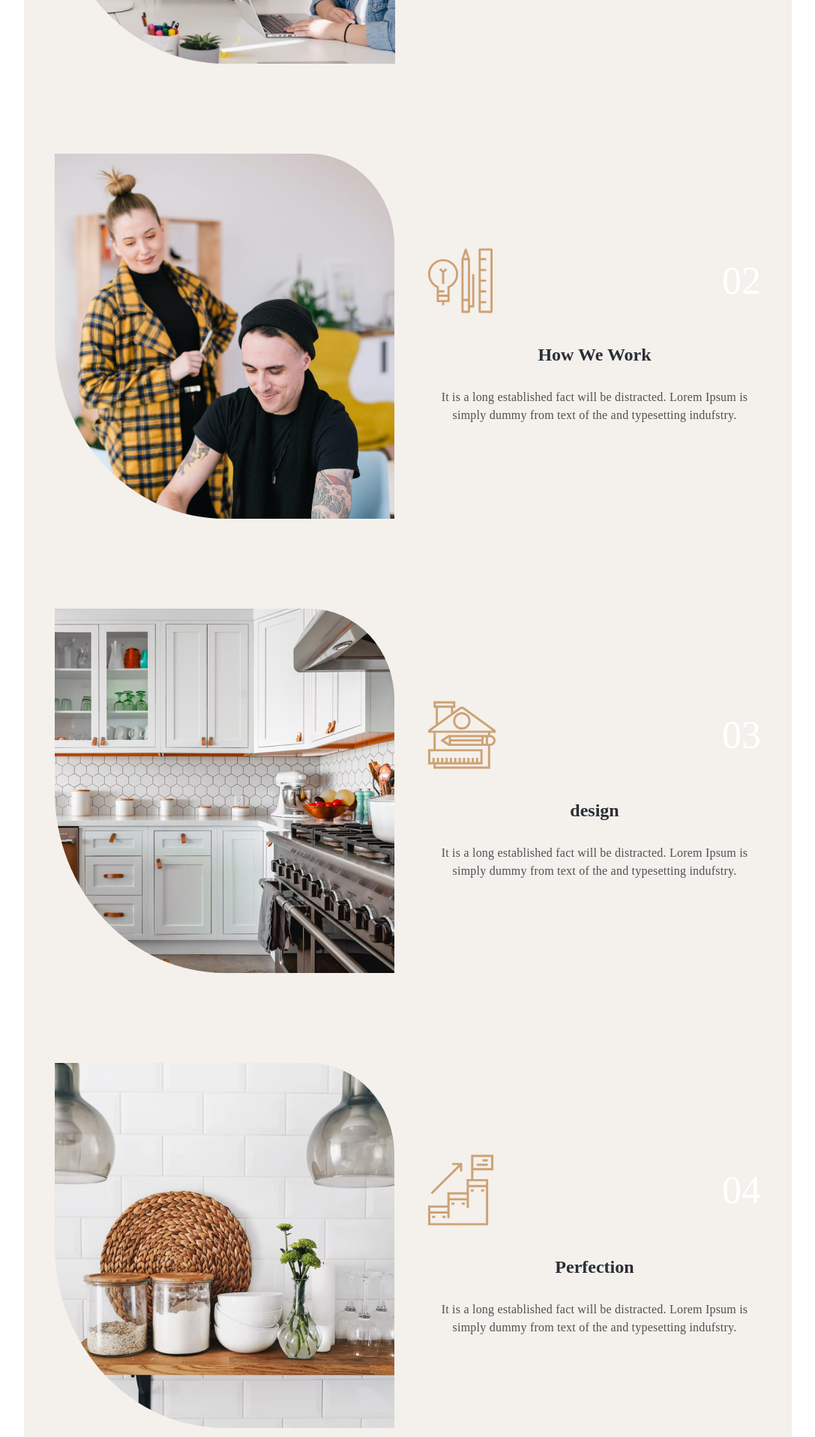
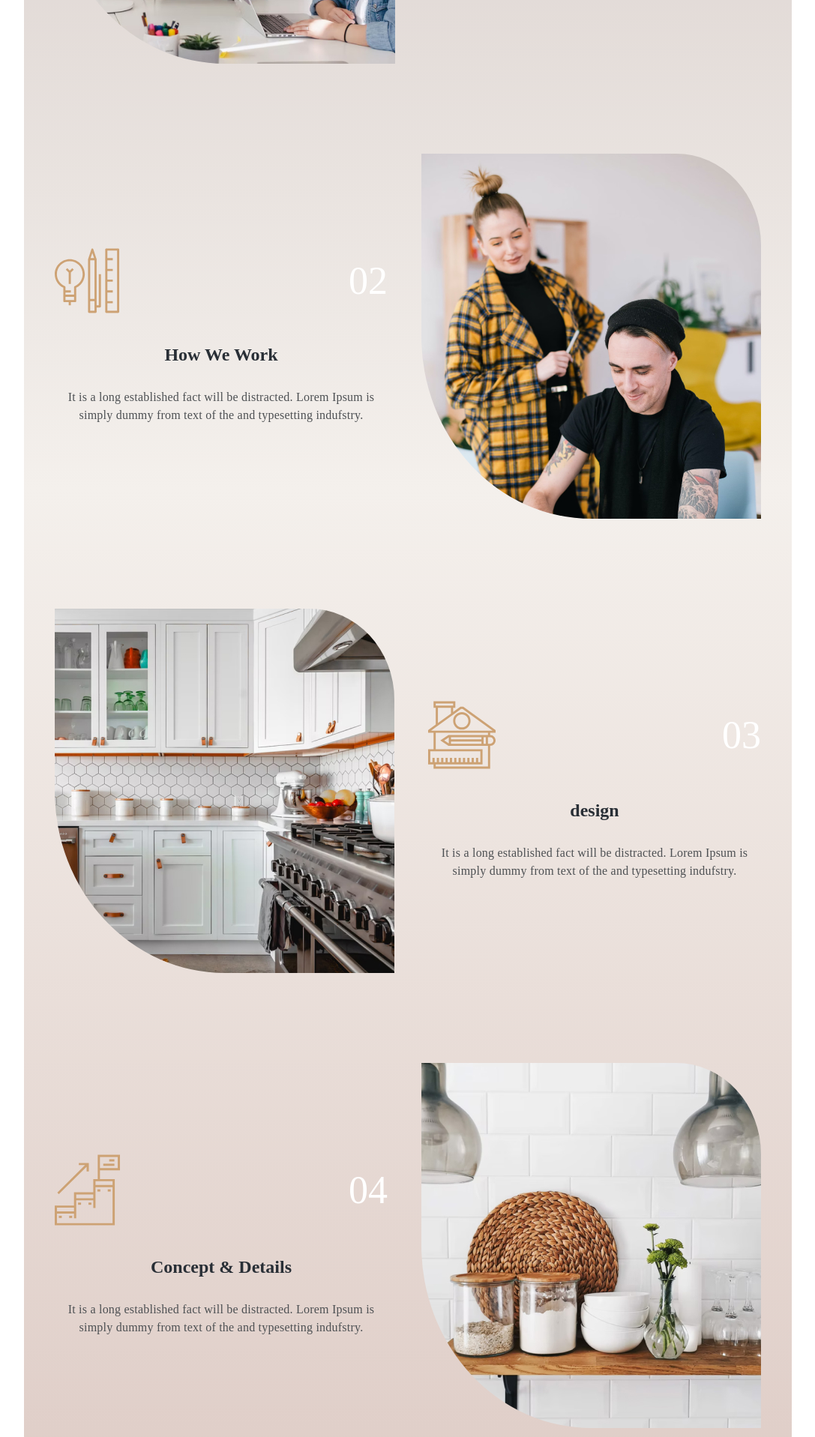
Before and after one commit to AlekseevAndreyG/InteriorDesignWebflow, a React (Create React App) app: page /services-page in a window 1280 px wide. Shown: the part 1738-3655 px from the top of the page at 75% size, without its empty margins (96-1183 px from the left). Built offline with nearby package versions, Linux system fonts and the light colour scheme.

Commit message:
закончил страницу и внес небольшие фиксы

```diff
--- a/src/Pages/MainPage/MainPage.js
+++ b/src/Pages/MainPage/MainPage.js
@@ -10,8 +10,8 @@ import OurPartnersMobile from "./components/OurPartners/OurPartnersMobile/OurPar
 import FollowOurProjects from "./components/FollowOurProjects/FollowOurProjects";
 import FollowOurProjectMobile from "./components/FollowOurProjects/FollowOurProjectMobile/FollowOurProjectMobile";
 import CounterTotal from "./components/CounterTotal/CounterTotal";
-import WannaJoin from "./components/WannaJoin/WannaJoin";
 import ArcticleAndNews from "./components/ArcticleAndNews/ArcticleAndNews";
+import WannaJoin from "../../components/WannaJoin/WannaJoin";
 
 const MainPage = () => {
   return (
--- a/src/Pages/MainPage/components/FollowOurProjects/FollowOurProjectMobile/FollowOurProjectMobile.js
+++ b/src/Pages/MainPage/components/FollowOurProjects/FollowOurProjectMobile/FollowOurProjectMobile.js
@@ -31,7 +31,7 @@ const FollowOurProjectMobile = () => {
     <section className="follow-our-projects-mobile">
       <div className="container">
         <div className="slider-container">
-          <h3>followour projects</h3>
+          <h3>follow our projects</h3>
           <Slider
             arrows={false}
             autoplay={false}
--- a/src/Pages/ServicesPage/ServicesPage.js
+++ b/src/Pages/ServicesPage/ServicesPage.js
@@ -1,12 +1,14 @@
 import React from "react";
 import ServicesHeading from "./components/SevicesHeading/ServicesHeading";
 import ServicesHowWeWork from "./components/ServicesHowWeWork/ServicesHowWeWork";
+import WannaJoin from "../../components/WannaJoin/WannaJoin";
 
 function ServicesPage() {
   return (
     <section className="services-page">
       <ServicesHeading />
       <ServicesHowWeWork />
+      <WannaJoin />
     </section>
   );
 }
--- a/src/Pages/ServicesPage/components/ServicesHowWeWork/ServicesHowWeWork.css
+++ b/src/Pages/ServicesPage/components/ServicesHowWeWork/ServicesHowWeWork.css
@@ -8,7 +8,7 @@
   flex-direction: column;
   justify-content: space-between;
   gap: 80px;
-  background: #f4f0ec;
+  background: linear-gradient(to bottom, #d1c6c3 0%, #f4f0ec 50%, #ceb1a9 140%);
   border-radius: 70px;
   padding: 10% 4% 8% 4%;
 }
@@ -106,3 +106,24 @@
   line-height: 150%; /* 33px */
   letter-spacing: 0.22px;
 }
+
+@media screen and (max-width: 690px) {
+  .services-how-we-work-cart {
+    display: flex;
+    flex-direction: row;
+    align-items: center;
+    gap: 30px;
+  }
+
+  .services-how-we-work-cart-title-img {
+    width: 45px;
+    height: 45px;
+  }
+  .services-how-we-work-cart-wrap {
+    gap: 15px;
+  }
+
+  .services-how-we-work-cart-text {
+    gap: 10px;
+  }
+}
--- a/src/Pages/ServicesPage/components/ServicesHowWeWork/ServicesHowWeWork.js
+++ b/src/Pages/ServicesPage/components/ServicesHowWeWork/ServicesHowWeWork.js
@@ -1,43 +1,122 @@
 import React from "react";
-import ServicesHowWeWorkData from "../../../../components/Arrays/ServicesHowWeWorkData";
+import Aos from "aos";
 import "./ServicesHowWeWork.css";
-
-const ServicesHowWeWork = () => {
+function ServicesHowWeWork() {
   return (
     <section className="services-how-we-work">
       <div className="container">
         <div className="services-how-we-work-wrap">
           <div className="services-how-we-work-heading">
-            <h1>How We Work</h1>
-            <span>
+            <h1 data-aos="fade-left" >How We Work</h1>
+            <span data-aos="fade-right">
               It is a long established fact will be distracted.Lorem Ipsum is
               simply dummy text of the printing and typesetting industry.
             </span>
           </div>
           <div className="services-how-we-work-carts">
-            {ServicesHowWeWorkData.map((service, index) => (
-              <div className="services-how-we-work-cart" key={index}>
+            <div data-aos="fade-up" className="services-how-we-work-cart">
               <img
                 className="services-how-we-work-cart-img"
-                  src={service.image}
+                src="img/services-page/carts/services-concept-details.jpg"
                 alt="img"
               ></img>
               <div className="services-how-we-work-cart-wrap">
                 <div className="services-how-we-work-cart-title">
                   <img
                     className="services-how-we-work-cart-title-img"
-                      src={`img/services-page/${service.icon}`}
+                    src="img/services-page/icon/concept-and-details.svg"
                     alt="img"
                   ></img>
-                    <div className="count-cart">{service.count}</div>
+                  <div className="count-cart">01</div>
                 </div>
                 <div className="services-how-we-work-cart-text">
-                    <h2>{service.title}</h2>
-                    <p>{service.description}</p>
+                  <h2>Concept & Details</h2>
+                  <p>
+                    It is a long established fact will be distracted. Lorem
+                    Ipsum is simply dummy from text of the and typesetting
+                    indufstry.{" "}
+                  </p>
                 </div>
               </div>
             </div>
-            ))}
+
+            <div data-aos="fade-up" className="services-how-we-work-cart">
+              <div className="services-how-we-work-cart-wrap">
+                <div className="services-how-we-work-cart-title">
+                  <img
+                    className="services-how-we-work-cart-title-img"
+                    src="img/services-page/icon/idea-for-work.svg"
+                    alt="img"
+                  ></img>
+                  <div className="count-cart">02</div>
+                </div>
+                <div className="services-how-we-work-cart-text">
+                  <h2>How We Work</h2>
+                  <p>
+                    It is a long established fact will be distracted. Lorem
+                    Ipsum is simply dummy from text of the and typesetting
+                    indufstry.{" "}
+                  </p>
+                </div>
+              </div>
+              <img
+                className="services-how-we-work-cart-img"
+                src="img/services-page/carts/services-idea-for-work.jpg"
+                alt="img"
+              ></img>
+            </div>
+
+            <div data-aos="fade-up" className="services-how-we-work-cart">
+              <img
+                className="services-how-we-work-cart-img"
+                src="img/services-page/carts/services-design.jpg"
+                alt="img"
+              ></img>
+              <div className="services-how-we-work-cart-wrap">
+                <div className="services-how-we-work-cart-title">
+                  <img
+                    className="services-how-we-work-cart-title-img"
+                    src="img/services-page/icon/design.svg"
+                    alt="img"
+                  ></img>
+                  <div className="count-cart">03</div>
+                </div>
+                <div className="services-how-we-work-cart-text">
+                  <h2>design</h2>
+                  <p>
+                    It is a long established fact will be distracted. Lorem
+                    Ipsum is simply dummy from text of the and typesetting
+                    indufstry.{" "}
+                  </p>
+                </div>
+              </div>
+            </div>
+
+            <div data-aos="fade-up" className="services-how-we-work-cart">
+              <div className="services-how-we-work-cart-wrap">
+                <div className="services-how-we-work-cart-title">
+                  <img
+                    className="services-how-we-work-cart-title-img"
+                    src="img/services-page/icon/perfection.svg"
+                    alt="img"
+                  ></img>
+                  <div className="count-cart">04</div>
+                </div>
+                <div className="services-how-we-work-cart-text">
+                  <h2>Concept & Details</h2>
+                  <p>
+                    It is a long established fact will be distracted. Lorem
+                    Ipsum is simply dummy from text of the and typesetting
+                    indufstry.{" "}
+                  </p>
+                </div>
+              </div>
+              <img
+                className="services-how-we-work-cart-img"
+                src="img/services-page/carts/services-perfection.jpg"
+                alt="img"
+              ></img>
+            </div>
           </div>
         </div>
       </div>
--- a/src/Pages/ServicesPage/components/SevicesHeading/ServicesHeading.css
+++ b/src/Pages/ServicesPage/components/SevicesHeading/ServicesHeading.css
@@ -63,12 +63,14 @@
   gap: 20px;
   padding: 20px 0 20px 0;
   align-items: center;
+  transition: all 0.3s ease-in-out;
 }
 
 .services-heading-text-cart:hover {
   padding: 20px 0 20px 0;
   border-radius: 30px;
   background: #f4f0ec;
+  transition: all 0.3s ease-in;
 }
 
 .services-heading-text-cart h2 {
--- a/src/components/Arrays/ServicesHowWeWorkData.js
+++ /dev/null
@@ -1,36 +0,0 @@
-const ServicesHowWeWorkData = [
-  {
-    count: "01",
-    title: "Concept & Details",
-    description:
-      "It is a long established fact will be distracted. Lorem Ipsum is simply dummy from text of the and typesetting indufstry.",
-    image: "img/services-page/carts/services-concept-details.jpg",
-    icon: "icon/concept-and-details.svg",
-  },
-  {
-    count: "02",
-    title: "How We Work",
-    description:
-      "It is a long established fact will be distracted. Lorem Ipsum is simply dummy from text of the and typesetting indufstry.",
-    image: "img/services-page/carts/services-idea-for-work.jpg",
-    icon: "icon/idea-for-work.svg",
-  },
-  {
-    count: "03",
-    title: "design",
-    description:
-      "It is a long established fact will be distracted. Lorem Ipsum is simply dummy from text of the and typesetting indufstry.",
-    image: "img/services-page/carts/services-design.jpg",
-    icon: "icon/design.svg",
-  },
-  {
-    count: "04",
-    title: "Perfection",
-    description:
-      "It is a long established fact will be distracted. Lorem Ipsum is simply dummy from text of the and typesetting indufstry.",
-    image: "img/services-page/carts/services-perfection.jpg",
-    icon: "icon/perfection.svg",
-  },
-];
-
-export default ServicesHowWeWorkData;
--- a/src/components/Footer/Footer.js
+++ b/src/components/Footer/Footer.js
@@ -49,7 +49,7 @@ function Footer() {
               <ul className="footer_column_list">
                 <h5 onClick={handleToggleExpandPages}>Pages</h5>
                 <li>
-                <NavLink to="/about-page">About Us</NavLink>
+                  <NavLink to="/about-page">About Us</NavLink>
                 </li>
                 <li>
                   <NavLink to="">Our Projects</NavLink>
@@ -61,7 +61,7 @@ function Footer() {
                   <NavLink to="">Contact Us</NavLink>
                 </li>
                 <li>
-                  <NavLink to="/services-page">Services</NavLink>
+                  <NavLink to="">Services</NavLink>
                 </li>
               </ul>
             </div>
@@ -96,7 +96,7 @@ function Footer() {
               contact@interno.com
             </a>
             <a type="tel" href="tel:1234567890">
-              (123) 456 - 7890
+              +7(123) 456 - 7890
             </a>
           </div>
         </div>
```
Also changed, not shown: src/Pages/MainPage/components/CounterTotal/CounterTotal.css (+6 -3 lines), src/Pages/MainPage/components/OurPartners/OurPartnersMobile/OurPartnersMobile.js (+3 -22 lines), src/components/WannaJoin/WannaJoin.css (renamed from src/Pages/MainPage/components/WannaJoin/WannaJoin.css), src/components/WannaJoin/WannaJoin.js (renamed from src/Pages/MainPage/components/WannaJoin/WannaJoin.js). Lines whose indentation alone changed are shown as unchanged.
